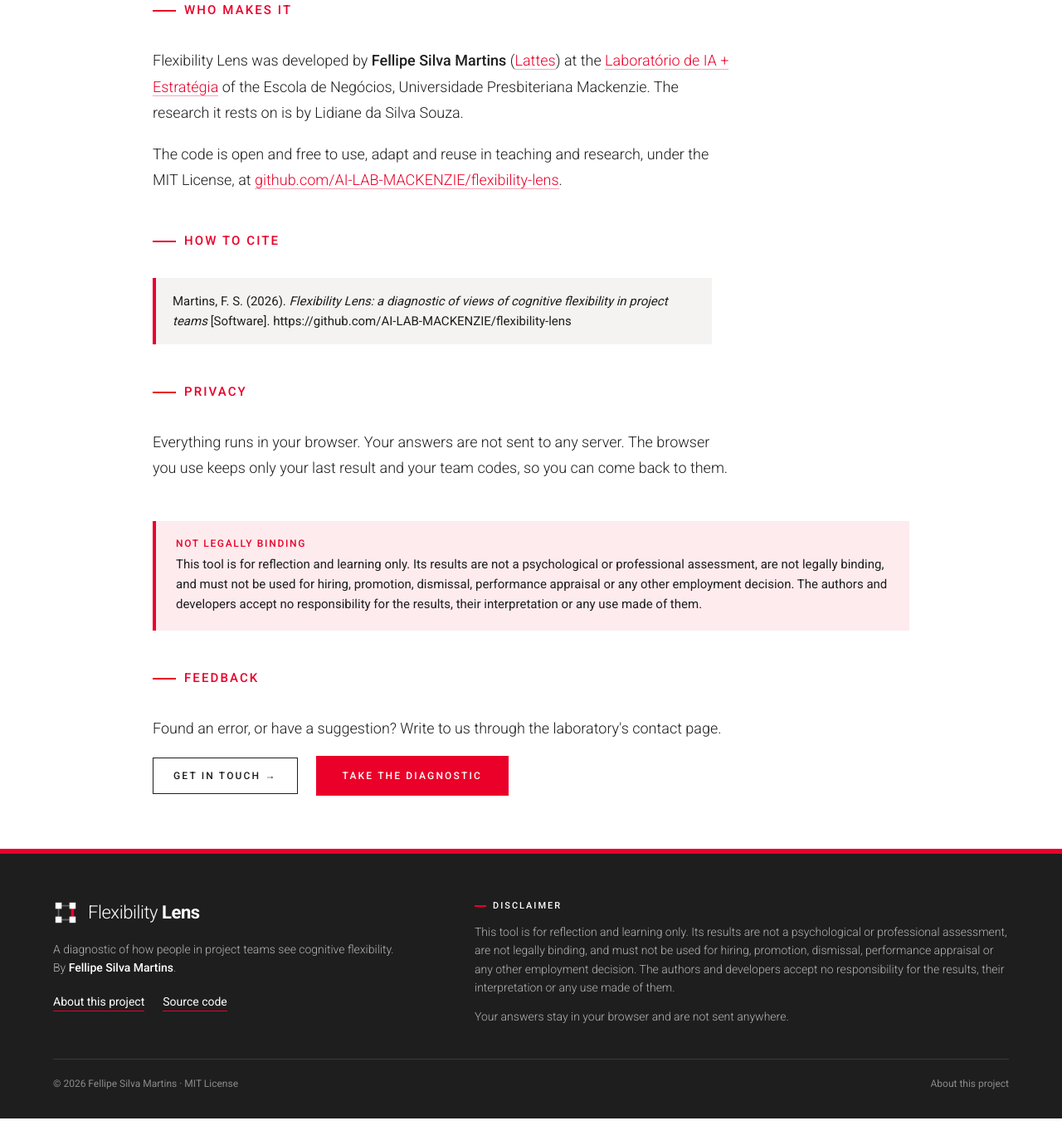
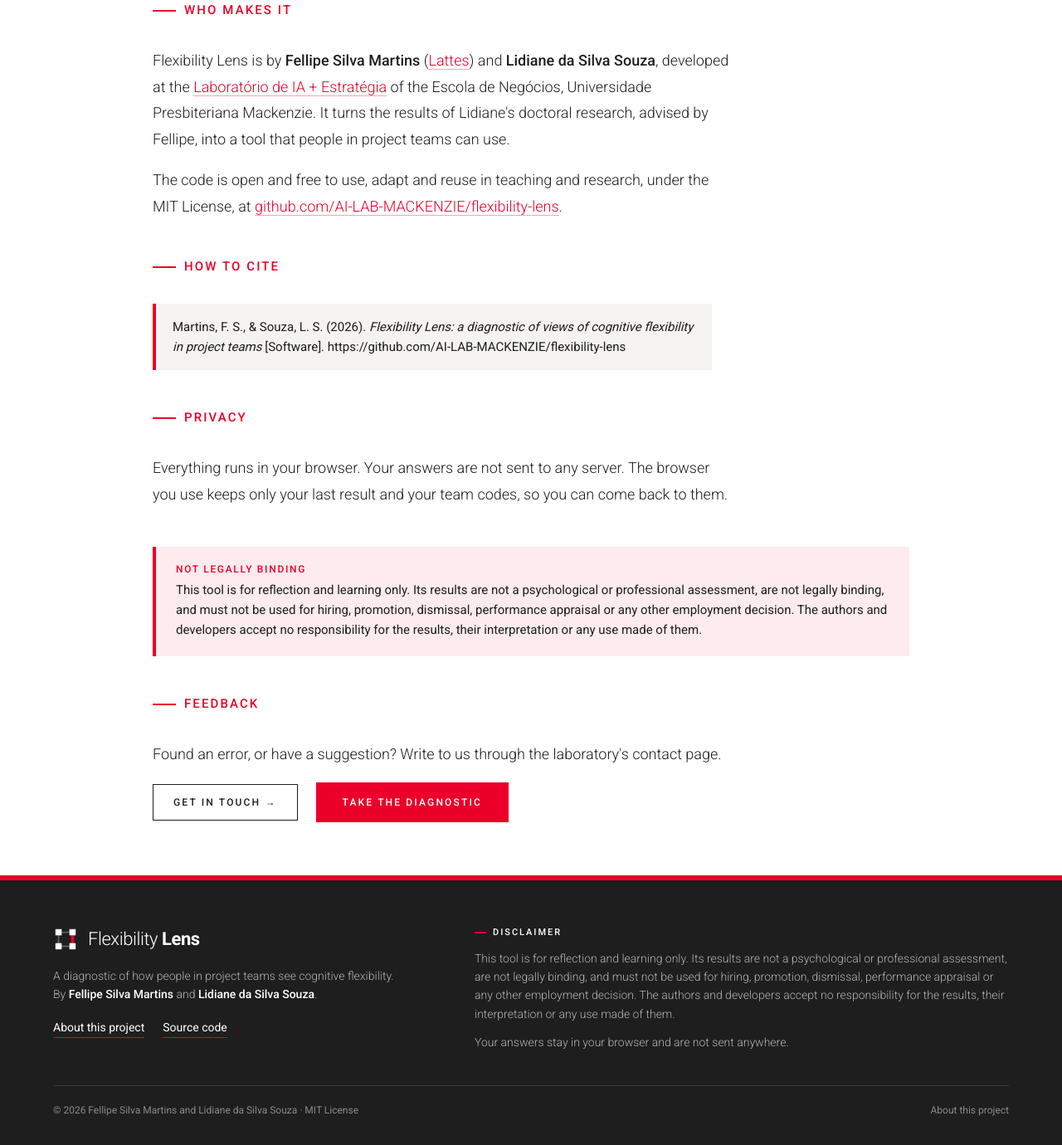
Before and after one commit to AI-LAB-MACKENZIE/flexibility-lens, a plain HTML site: page about/index.html in a window 1280 px wide. Shown: the part 1935-3315 px from the top of the page at 83% size. Before the commit the page ends 3283 px from the top, so only its background shows below. Drawn offline with Linux system fonts and the light colour scheme.

Commit message:
Credit Fellipe Silva Martins and Lidiane da Silva Souza as authors
Co-Authored-By: Claude Opus 5.5 <noreply@anthropic.com>

```diff
--- a/about/index.html
+++ b/about/index.html
@@ -5,7 +5,7 @@
 <meta name="viewport" content="width=device-width, initial-scale=1">
 <title>About · Flexibility Lens</title>
 <meta name="description" content="About Flexibility Lens: the research behind it, who makes it, how to cite it and how to use it responsibly.">
-<meta name="author" content="Fellipe Silva Martins">
+<meta name="author" content="Fellipe Silva Martins and Lidiane da Silva Souza">
 <meta name="theme-color" content="#EA0029">
 <link rel="icon" type="image/svg+xml" href="../assets/icon.svg">
 <link rel="preconnect" href="https://fonts.googleapis.com"><link rel="preconnect" href="https://fonts.gstatic.com" crossorigin>
@@ -60,14 +60,14 @@
     <div class="block">
       <p class="sec-title">Who makes it</p>
       <div class="prose">
-        <p>Flexibility Lens was developed by <strong>Fellipe Silva Martins</strong> (<a href="http://lattes.cnpq.br/7912881403948084" target="_blank" rel="noopener">Lattes</a>) at the <a href="https://ai-lab-mackenzie.github.io/" target="_blank" rel="noopener">Laboratório de IA + Estratégia</a> of the Escola de Negócios, Universidade Presbiteriana Mackenzie. The research it rests on is by Lidiane da Silva Souza.</p>
+        <p>Flexibility Lens is by <strong>Fellipe Silva Martins</strong> (<a href="http://lattes.cnpq.br/7912881403948084" target="_blank" rel="noopener">Lattes</a>) and <strong>Lidiane da Silva Souza</strong>, developed at the <a href="https://ai-lab-mackenzie.github.io/" target="_blank" rel="noopener">Laboratório de IA + Estratégia</a> of the Escola de Negócios, Universidade Presbiteriana Mackenzie. It turns the results of Lidiane's doctoral research, advised by Fellipe, into a tool that people in project teams can use.</p>
         <p>The code is open and free to use, adapt and reuse in teaching and research, under the MIT License, at <a href="https://github.com/AI-LAB-MACKENZIE/flexibility-lens" target="_blank" rel="noopener">github.com/AI-LAB-MACKENZIE/flexibility-lens</a>.</p>
       </div>
     </div>
 
     <div class="block">
       <p class="sec-title">How to cite</p>
-      <p class="cite">Martins, F. S. (2026). <em>Flexibility Lens: a diagnostic of views of cognitive flexibility in project teams</em> [Software]. https://github.com/AI-LAB-MACKENZIE/flexibility-lens</p>
+      <p class="cite">Martins, F. S., &amp; Souza, L. S. (2026). <em>Flexibility Lens: a diagnostic of views of cognitive flexibility in project teams</em> [Software]. https://github.com/AI-LAB-MACKENZIE/flexibility-lens</p>
     </div>
 
     <div class="block">
@@ -91,7 +91,7 @@
   <div class="foot-grid">
     <div>
       <a href="../" class="wordmark" aria-label="Flexibility Lens, home"><svg viewBox="0 0 32 32" aria-hidden="true"><path d="M7 7H25V25H7Z" fill="none" stroke="#5F5F5F" stroke-width="2"/><path d="M25 7V25" stroke="#EA0029" stroke-width="4"/><rect x="3" y="3" width="8" height="8" fill="#FFFFFF"/><rect x="21" y="3" width="8" height="8" fill="#FFFFFF"/><rect x="21" y="21" width="8" height="8" fill="#FFFFFF"/><rect x="3" y="21" width="8" height="8" fill="#FFFFFF"/></svg><span>Flexibility <strong>Lens</strong></span></a>
-      <p>A diagnostic of how people in project teams see cognitive flexibility.<br>By <strong>Fellipe Silva Martins</strong>.</p>
+      <p>A diagnostic of how people in project teams see cognitive flexibility.<br>By <strong>Fellipe Silva Martins</strong> and <strong>Lidiane da Silva Souza</strong>.</p>
       <div class="links"><a class="u" href="./">About this project</a><a class="u" href="https://github.com/AI-LAB-MACKENZIE/flexibility-lens">Source code</a></div>
     </div>
     <div>
@@ -100,7 +100,7 @@
       <p>Your answers stay in your browser and are not sent anywhere.</p>
     </div>
   </div>
-  <div class="foot-bottom"><span>© 2026 Fellipe Silva Martins · MIT License</span><span><a href="./">About this project</a></span></div>
+  <div class="foot-bottom"><span>© 2026 Fellipe Silva Martins and Lidiane da Silva Souza · MIT License</span><span><a href="./">About this project</a></span></div>
 </footer>
 </body>
 </html>
--- a/app.js
+++ b/app.js
@@ -1,5 +1,5 @@
-/* Flexibility Lens · Fellipe Silva Martins
-   Data: Souza & Martins, Article 3 of L. Souza's doctoral thesis (N = 210, PAPRIKA / 1000minds). */
+/* Flexibility Lens · Fellipe Silva Martins and Lidiane da Silva Souza
+   Data: Souza & Martins, Article 3 of L. S. Souza's doctoral thesis (N = 210, PAPRIKA / 1000minds). */
 (function () {
 "use strict";
 
```
Also changed, not shown: index.html (+3 -3 lines), 3 other files.
